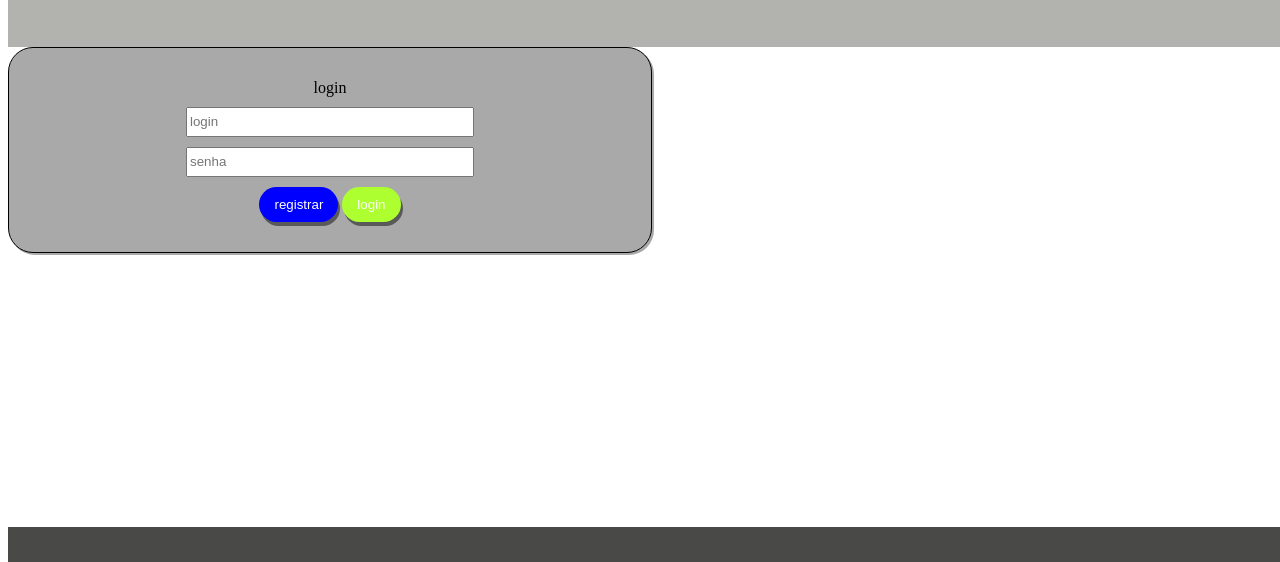
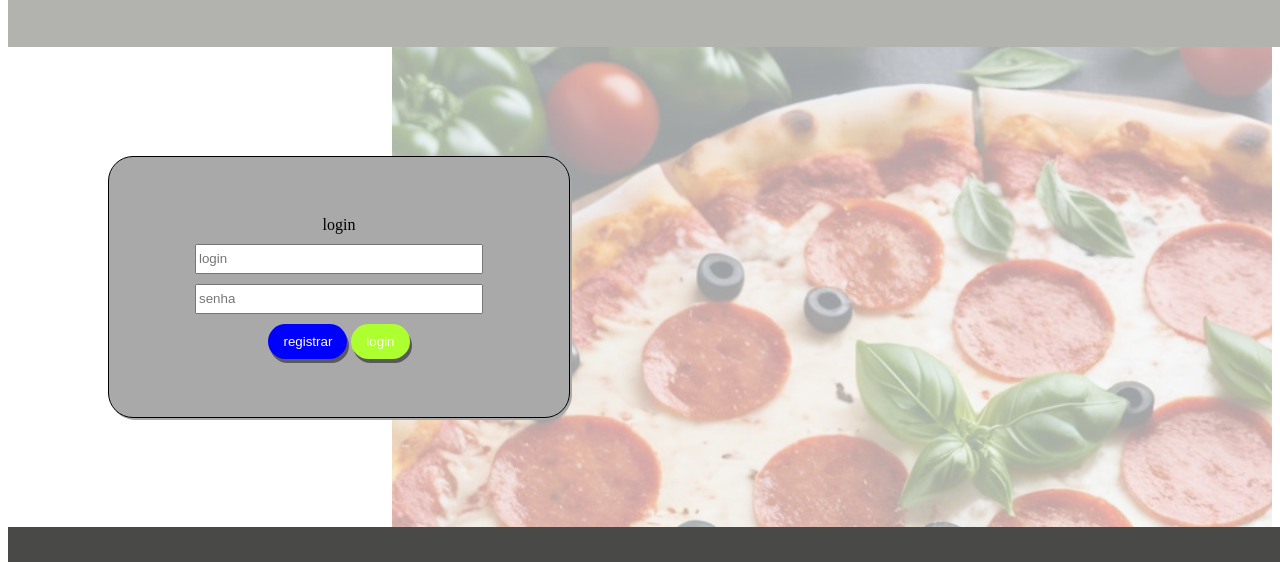
Before and after one commit to lostvctx/pizza, a plain HTML site: page index.html in a window 1280 px wide. Shown: the part 121-683 px from the top of the page. Drawn offline with Linux system fonts and the light colour scheme.

Commit message:
estilo form e main

```diff
--- a/pizza.css
+++ b/css/pizza.css
@@ -24,13 +24,20 @@ background-color: rgb(178, 179, 175);
 
 main{
     height: 60vh;
+    display:flex ;
+    align-items: center;
+    background-image: url(../img/pizzaBackground.png);
+   background-repeat: no-repeat;
+   background-size: contain;
+   background-size: cover;
+   background-position: 30vw 0;
 }
 
-.form{
+.form {
     display: flex;
     flex-direction: column;
-    width: 642px;
-    height: 204px;
+    width: 460px;
+    height: 260px;
     border: 1px black solid;
     justify-content: center;
     align-items: center;
@@ -38,7 +45,12 @@ main{
     border-radius: 25px;
     background-color: darkgray;
     box-shadow: 2px 2px darkgray;
+    position: relative;
+    left: 100px;
+
+
 }
+
 
 .form__input{
     width: 280px;
--- a/index.html
+++ b/index.html
@@ -1,8 +1,8 @@
 <!DOCTYPE html>
 <html lang="pt-BR">
-<link rel="stylesheet" href="reset.css">
-<link rel="stylesheet" href="pizza.css">
-<link rel="stylesheet" href="samples.css">
+<link rel="stylesheet" href="./css/reset.css">
+<link rel="stylesheet" href="./css/pizza.css">
+<link rel="stylesheet" href="./css/samples.css">
 <link rel="stylesheet" href="https://cdnjs.cloudflare.com/ajax/libs/font-awesome/6.7.2/css/all.min.css"
     integrity="sha512-Evv84Mr4kqVGRNSgIGL/F/aIDqQb7xQ2vcrdIwxfjThSH8CSR7PBEakCr51Ck+w+/U6swU2Im1vVX0SVk9ABhg=="
     crossorigin="anonymous" referrerpolicy="no-referrer" />
@@ -21,6 +21,7 @@
         </h1>
     </header>
     <main>
+
       <form class="form" action="">
         <span>login</span>
         <input class="form__input" type="text" name="" id="login" placeholder="login">
```
Also changed, not shown: css/reset.css (renamed from reset.css), css/samples.css (renamed from samples.css), img/instagram.png (renamed from instagram.png), img/pizzaBackground.png (added), img/social-media.png (renamed from social-media.png), img/whatsapp.png (renamed from whatsapp.png).
